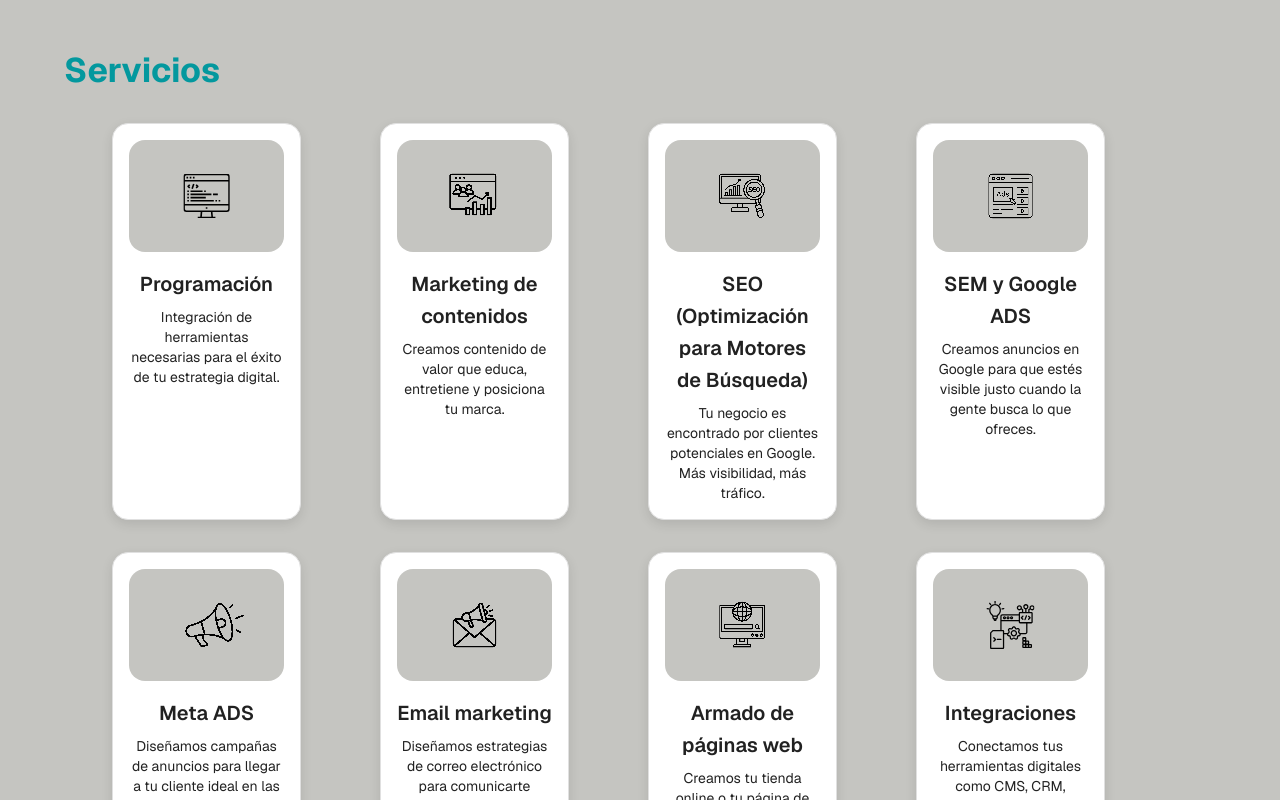
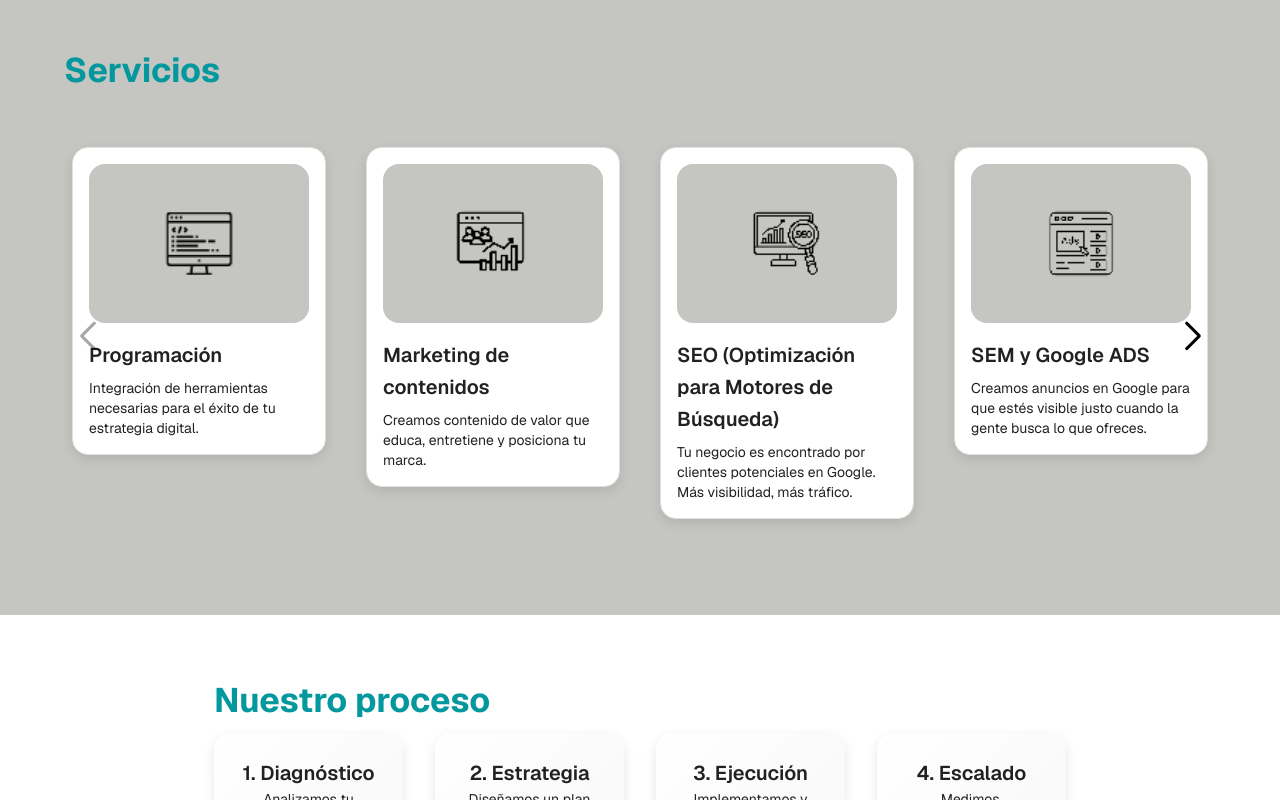
Before and after one commit to smilladev/ByS, a Next.js app in the folder web/: page / in a window 1280 px wide. Shown: the part 880-1680 px from the top of the page. Built offline with nearby package versions, Linux system fonts and the light colour scheme.

Commit message:
fix ig + carrousel

```diff
--- a/web/src/app/globals.css
+++ b/web/src/app/globals.css
@@ -1,8 +1,13 @@
 /* Swiper navigation custom color */
 .swiper-button-next,
 .swiper-button-prev {
-  color: #c5c5c1 !important;
-  fill: #c5c5c1 !important;
+  color: #000000 !important;
+  fill: #000000 !important;
+}
+.swiper-button-next:hover,
+.swiper-button-prev:hover {
+  color: #333333 !important;
+  fill: #333333 !important;
 }
 @import "tailwindcss";
 
--- a/web/src/app/page.tsx
+++ b/web/src/app/page.tsx
@@ -7,6 +7,10 @@ import InstagramIcon from '@mui/icons-material/Instagram';
 import FacebookIcon from '@mui/icons-material/Facebook';
 import WhatsAppIcon from '@mui/icons-material/WhatsApp';
 import EmailIcon from '@mui/icons-material/Email';
+import { Swiper, SwiperSlide } from "swiper/react";
+import { Navigation } from "swiper/modules";
+import "swiper/css";
+import "swiper/css/navigation";
 export default function Home() {
   const [drawerOpen, setDrawerOpen] = React.useState(false);
   const navLinks = [
@@ -178,22 +182,31 @@ export default function Home() {
           >
             Servicios
           </Typography>
-          <Box
-            display="grid"
-            gap={2}
-            sx={{
-              gridTemplateColumns: {
-                xs: '1fr',
-                md: 'repeat(2, 1fr)',
-                lg: 'repeat(4, 1fr)'
+          <Box sx={{
+            '& .swiper-button-next, & .swiper-button-prev': {
+              color: '#000',
+              '&::after': {
+                fontSize: '28px',
+                fontWeight: 'bold',
               },
-              justifyItems: {
-                xs: 'center', // Center items for single-column layout
-                md: 'start'   // Default alignment for multi-column layout
-              },
-              px: { xs: 2, md: 4, lg: 6 },
-              textAlign: 'center'
+              '&:hover': {
+                color: '#333',
+              }
+            }
+          }}>
+            <Swiper
+              modules={[Navigation]}
+              navigation
+              spaceBetween={24}
+              slidesPerView={1}
+              loop={false}
+              speed={600}
+              breakpoints={{
+                600: { slidesPerView: 2 },
+                900: { slidesPerView: 3 },
+                1200: { slidesPerView: 4 },
               }}
+              style={{ padding: "24px 0" }}
             >
             {[{
               title: "Programación",
@@ -228,7 +241,8 @@ export default function Home() {
               description: "Conectamos tus herramientas digitales como CMS, CRM, Marketing Automation, ERP, y más para optimizar procesos y maximizar resultados.",
               image: "/images/Integraciones.png"
             }].map((service, index) => (
-              <Box key={index} sx={{ bgcolor: '#fff', border: '1px solid #e0e0e0', borderRadius: 4, p: 2, width: '75%', mb: 2, boxShadow: '0 4px 12px rgba(0, 0, 0, 0.1)' }}>
+              <SwiperSlide key={index}>
+                <Box sx={{ bgcolor: '#fff', border: '1px solid #e0e0e0', borderRadius: 4, p: 2, mx: 1, boxShadow: '0 4px 12px rgba(0, 0, 0, 0.1)', height: '100%', display: 'flex', flexDirection: 'column' }}>
                   {service.image && (
                     <Box
                       component="img"
@@ -244,7 +258,9 @@ export default function Home() {
                     {service.description}
                   </Typography>
                 </Box>
+              </SwiperSlide>
             ))}
+          </Swiper>
           </Box>
         </Container>
       </Box>
@@ -487,7 +503,7 @@ export default function Home() {
               </Typography>
               <IconButton
                 component="a"
-                href="https://www.instagram.com/syb.growthmarketing"
+                href="https://www.instagram.com/syb.growthmarketing/"
                 target="_blank"
                 rel="noopener noreferrer"
                 sx={{ color: '#fff', '&:hover': { color: '#E4405F' } }}
```
Also changed, not shown: 1 other file (tests, documents, lock files or other folders). Lines whose indentation alone changed are shown as unchanged.
